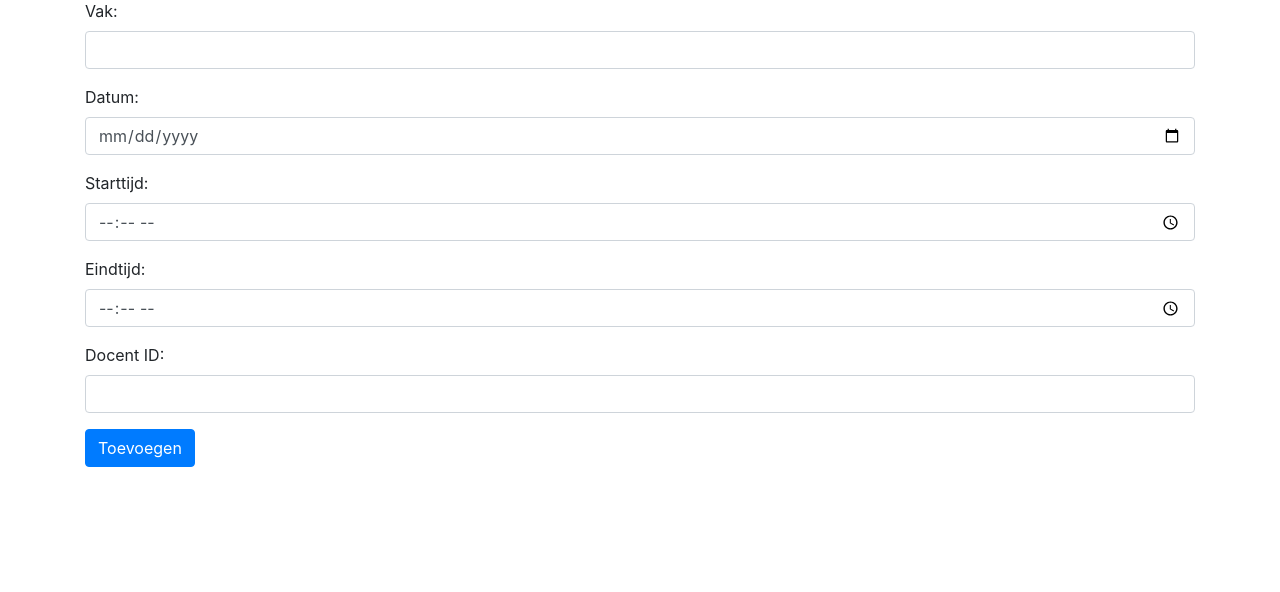
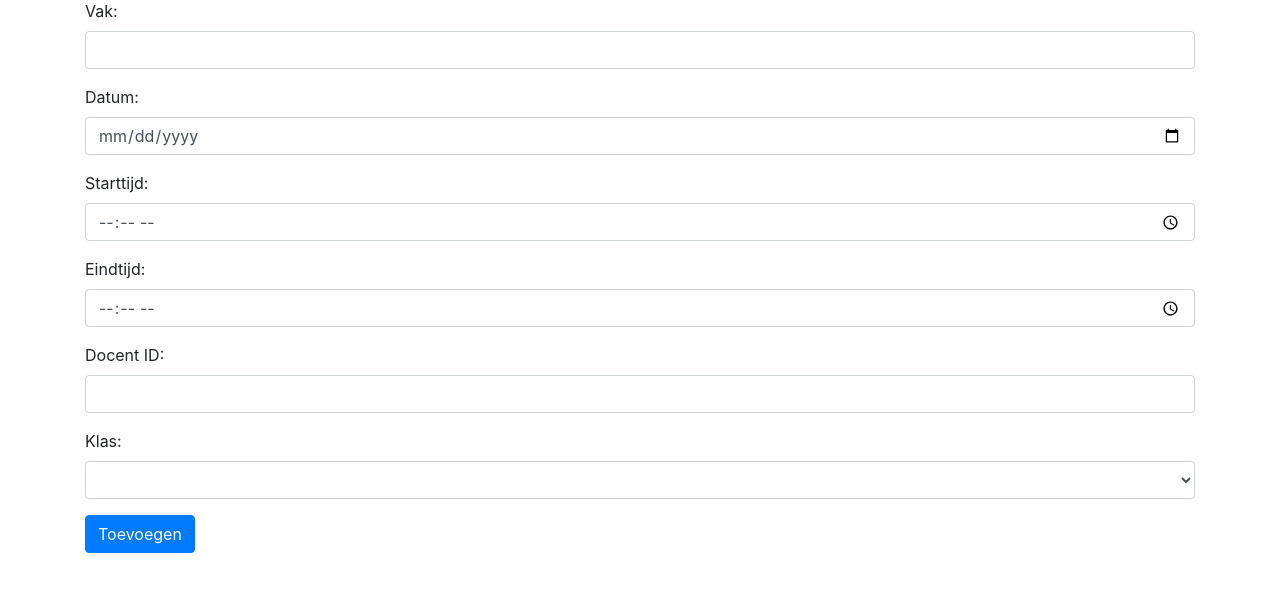
Before and after one commit to Max-1056897/SecurityWP3, a Flask app: page /docent/lessen/toevoegen in a window 1280 px wide. Shown: the part 111-703 px from the top of the page. Run offline with Flask 2, Linux system fonts and the light colour scheme; lists and menus that the app fills with data are empty; some libraries are stand-ins or nearby versions.

Commit message:
UPDATE: Klassen aan database toegevoegd

```diff
--- a/templates/docent_lessen.html
+++ b/templates/docent_lessen.html
@@ -54,8 +54,17 @@
 				<label for="docent_id">Docent ID:</label>
 				<input type="text" class="form-control" id="docent_id" name="docent_id" required>
 			</div>
+			<div class="form-group">
+				<label for="klas_id">Klas:</label>
+				<select class="form-control" id="klas_id" name="klas_id" required>
+					{% for klas in klassen %}
+					<option value="{{ klas[0] }}">{{ klas[1] }}</option>
+					{% endfor %}
+				</select>
+			</div>
 			<button type="submit" class="btn btn-primary">Toevoegen</button>
 		</form>
+
 	</div>
 </body>
 </html>
```
